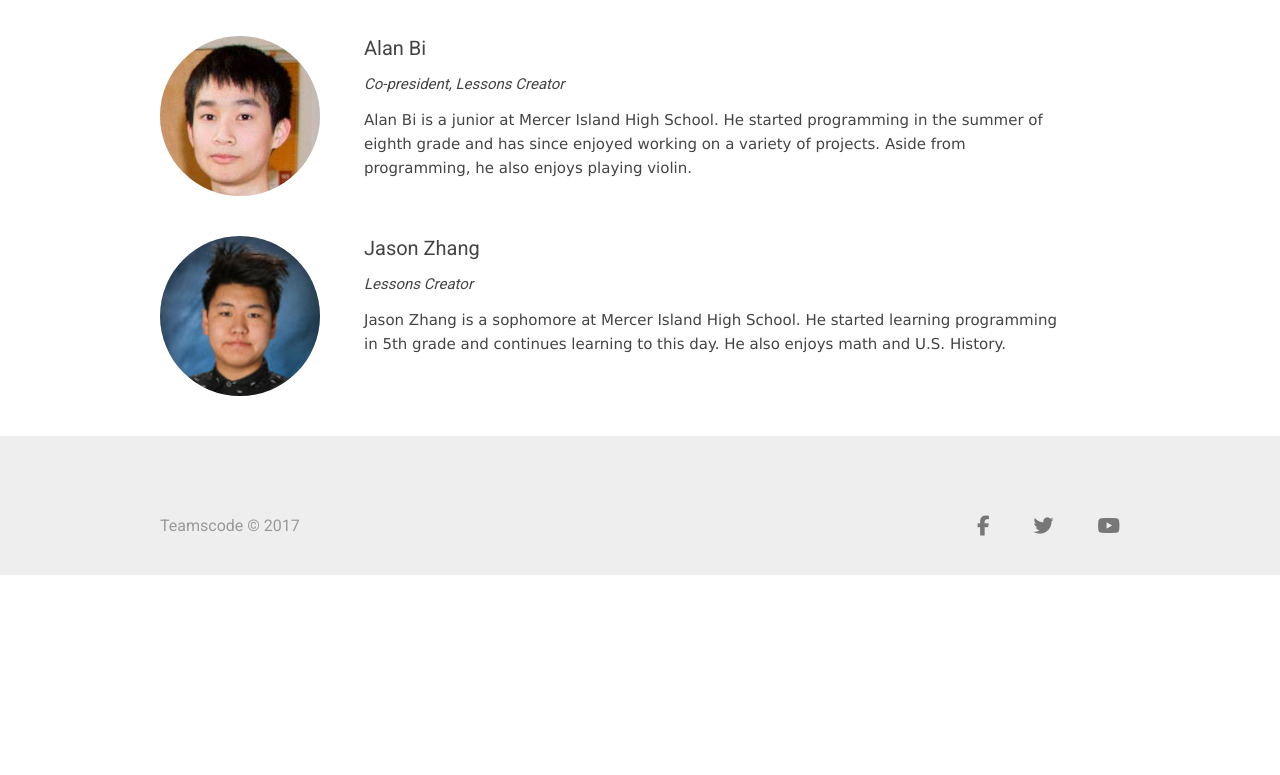
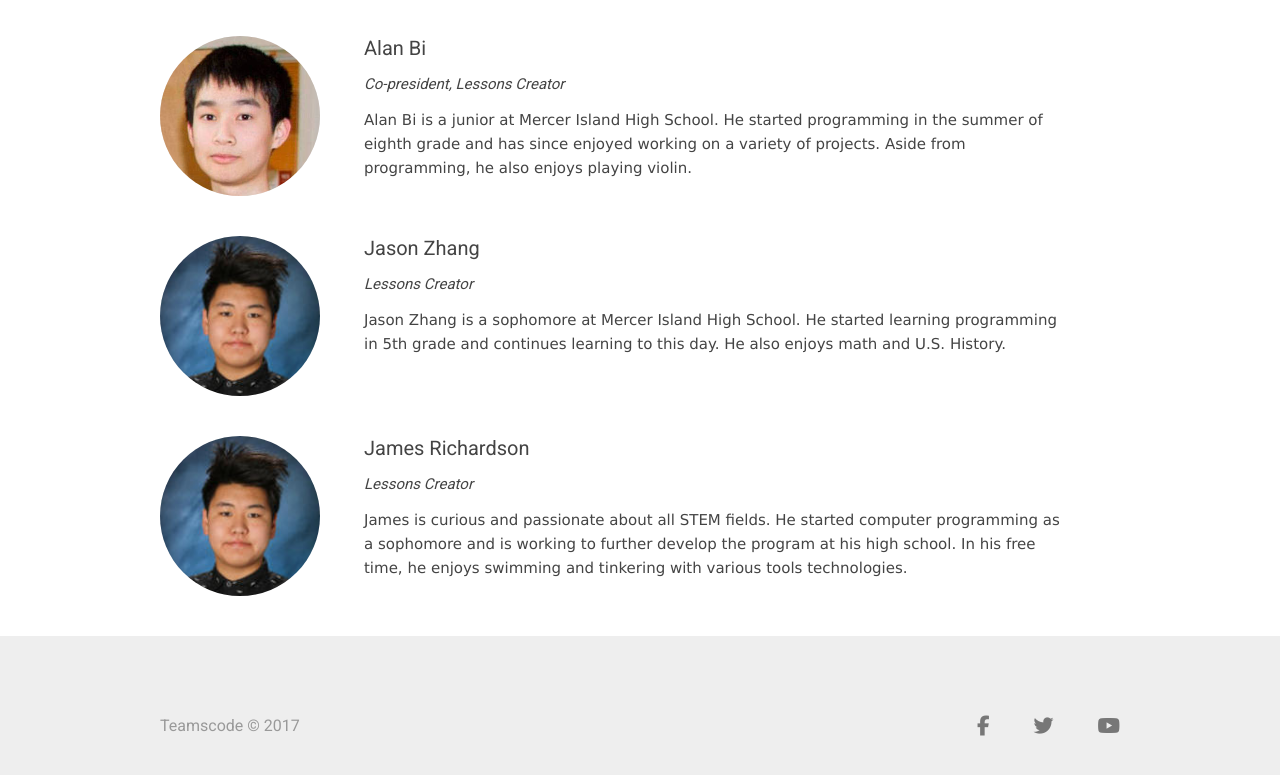
Before and after one commit to teamscode/teamscode.github.io, a Jekyll site: the page built from about.html, in a window 1280 px wide and 1400 px high, scrolled down 366 px, cut to the strip 625-1400 px from the top of the window. Built offline with Jekyll 4.4.1, drawn with Linux system fonts in a browser that asks for light colours; nearby versions of some CDN libraries; before the commit the page ends 1566 px from its top, so only the background shows below that.

Commit message:
many changes across various places, mainly contests and about

```diff
--- a/_sass/pages/_contests.scss
+++ b/_sass/pages/_contests.scss
@@ -5,14 +5,15 @@
   }
 }
 
+// could not find a way to nicely include this image, commented out in index.html
 .contest-image {
-  background: url('/assets/contest_images/index_photo_dark.jpg') no-repeat center center;
+  background: url('/assets/contest_collage/contest_collage.jpg') no-repeat center center;
   -webkit-background-size: cover;
   -moz-background-size: cover;
   -o-background-size: cover;
   background-size: cover;
   margin-bottom: 40px;
-  height: 500px;
+  height: 450px;
 }
 
 .index-competitions-section-list-item {
--- a/about.html
+++ b/about.html
@@ -92,6 +92,25 @@ header: About
         </div>
       </div>
     </div>
+    <div class="about-team">
+        <div class="about-team-image">
+          <img src="/assets/about_images/jason_about_image.jpg" />
+        </div>
+        <div class="about-team-info">
+          <div class="about-team-info-header">
+            James Richardson
+          </div>
+          <div class="about-team-info-title">
+            Lessons Creator
+          </div>
+          <div class="p">
+              James is curious and passionate about all STEM fields.
+              He started computer programming as a sophomore and is working to
+              further develop the program at his high school.
+              In his free time, he enjoys swimming and tinkering with various tools technologies.
+          </div>
+        </div>
+      </div>
     <!--<div class="about-team">
     <div class="about-team-image">
 
```
Also changed, not shown: contests.html (deleted, +0 -57 lines), contests/create/index.html (added, +18 -0 lines), contests/index.html (added, +60 -0 lines), 1 other file.
